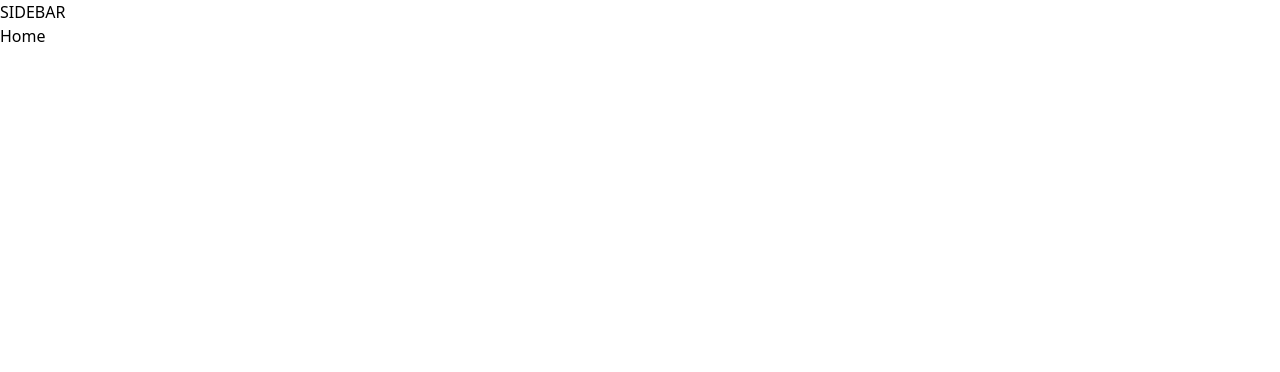
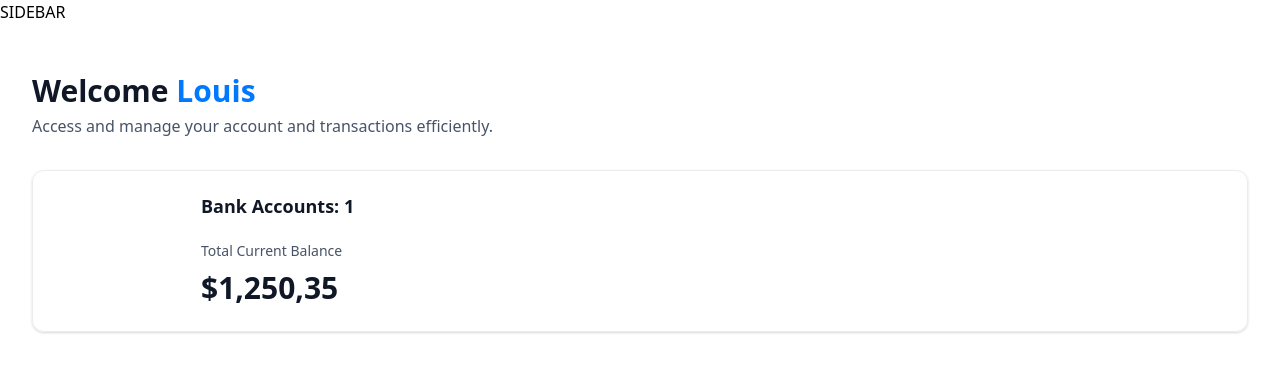
Before and after one commit to LouisWdev/kinkouzen-app, a Next.js app: page / in a window 1280 px wide. Shown: the top 372 px of the page. Built offline with nearby package versions, Linux system fonts and the light colour scheme.

Commit message:
Bank acount view

```diff
--- a/app/(root)/page.tsx
+++ b/app/(root)/page.tsx
@@ -1,8 +1,28 @@
-import React from 'react'
+import HeaderBox from '@/components/HeaderBox'
+import TotalBalanceBox from '@/components/TotalBalanceBox';
 
 const Home = () => {
+  const loggedIn = { firstName: 'Louis' };
+
   return (
-    <div>Home</div>
+    <section className='home'>
+      <div className='home-content'>
+         <header className='home-header'>
+           <HeaderBox
+             type="greeting"
+             title="Welcome"
+             user={loggedIn?.firstName || 'Guest'}
+             subtext="Access and manage your account and transactions efficiently."
+           />
+
+           <TotalBalanceBox
+             accounts={[]}
+             totalBanks={1}
+             totalCurrentBalance={1250.35}
+           />
+         </header>
+      </div>
+    </section>
   )
 }
 
--- /dev/null
+++ b/components/AnimatedCounter.tsx
@@ -0,0 +1,17 @@
+'use client';
+import CountUp from 'react-countup';
+
+const AnimatedCounter = ({ amount }: { amount: number }) => {
+  return (
+    <div className='w-full'>
+        <CountUp
+         decimals={2}
+         decimal=','
+         prefix='$'
+         end={amount}
+        />
+    </div>
+  )
+}
+
+export default AnimatedCounter
--- /dev/null
+++ b/components/DoughnutChart.tsx
@@ -0,0 +1,11 @@
+"use client";
+
+import { Chart as ChartJS, ArcElement, Tooltip, Legend } from "chart.js";
+import { Doughnut } from "react-chartjs-2";
+ChartJS.register(ArcElement, Tooltip, Legend);
+
+const DoughnutChart = () => {
+  return <Doughnut data={[]} />
+}
+
+export default DoughnutChart
--- /dev/null
+++ b/components/HeaderBox.tsx
@@ -0,0 +1,17 @@
+const HeaderBox = ({ type = "title", title, subtext, user }: HeaderBoxProps) => {
+  return (
+    <div className="header-box">
+      <h1 className="header-box-title">
+        {title}
+        {type === 'greeting' && (
+          <span className="text-bankGradient">
+            &nbsp;{user}
+          </span>
+        )}
+      </h1>
+      <p className="header-box-subtext">{subtext}</p>
+    </div>
+  )
+}
+
+export default HeaderBox
--- /dev/null
+++ b/components/TotalBalanceBox.tsx
@@ -0,0 +1,30 @@
+ import AnimatedCounter from './AnimatedCounter'
+
+const TotalBalanceBox = ({
+    accounts = [], totalBanks, totalCurrentBalance
+}: TotlaBalanceBoxProps) => {
+  return (
+    <section className='total-balance'>
+        <div className='total-balance-chart'>
+           {/* DoughnutChart */}
+        </div>
+
+        <div className='flex flex-col gap-6'>
+           <h2 className='header-2'>
+              Bank Accounts: {totalBanks}
+           </h2>
+           <div className='flex flex-col gap-2'>
+              <p className='total-balance-label'>
+                Total Current Balance
+              </p>
+
+              <p className='total-balance-amount flex-center gap-2'>
+                 <AnimatedCounter amount={totalCurrentBalance}/>
+              </p>
+           </div>
+        </div>
+    </section>
+  )
+}
+
+export default TotalBalanceBox
--- a/package.json
+++ b/package.json
@@ -10,11 +10,15 @@
   },
   "dependencies": {
     "@radix-ui/react-slot": "^1.1.0",
+    "chart.js": "^4.4.3",
     "class-variance-authority": "^0.7.0",
     "clsx": "^2.1.1",
     "lucide-react": "^0.400.0",
     "next": "14.2.4",
+    "query-string": "^9.0.0",
     "react": "^18",
+    "react-chartjs-2": "^5.2.0",
+    "react-countup": "^6.5.3",
     "react-dom": "^18",
     "tailwind-merge": "^2.3.0",
     "tailwindcss-animate": "^1.0.7"
```
Also changed, not shown: 1 other file (tests, documents, lock files or other folders).
